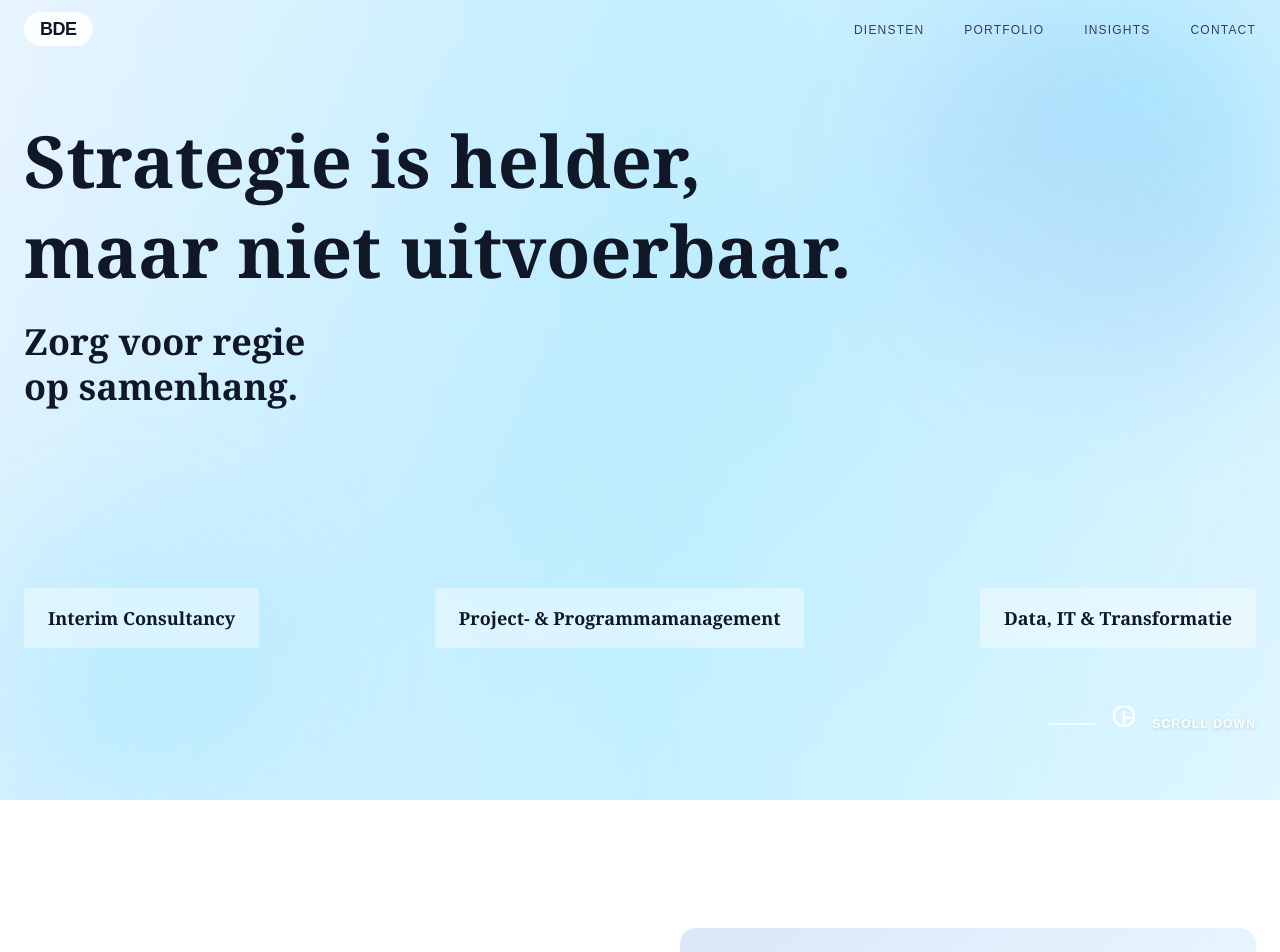
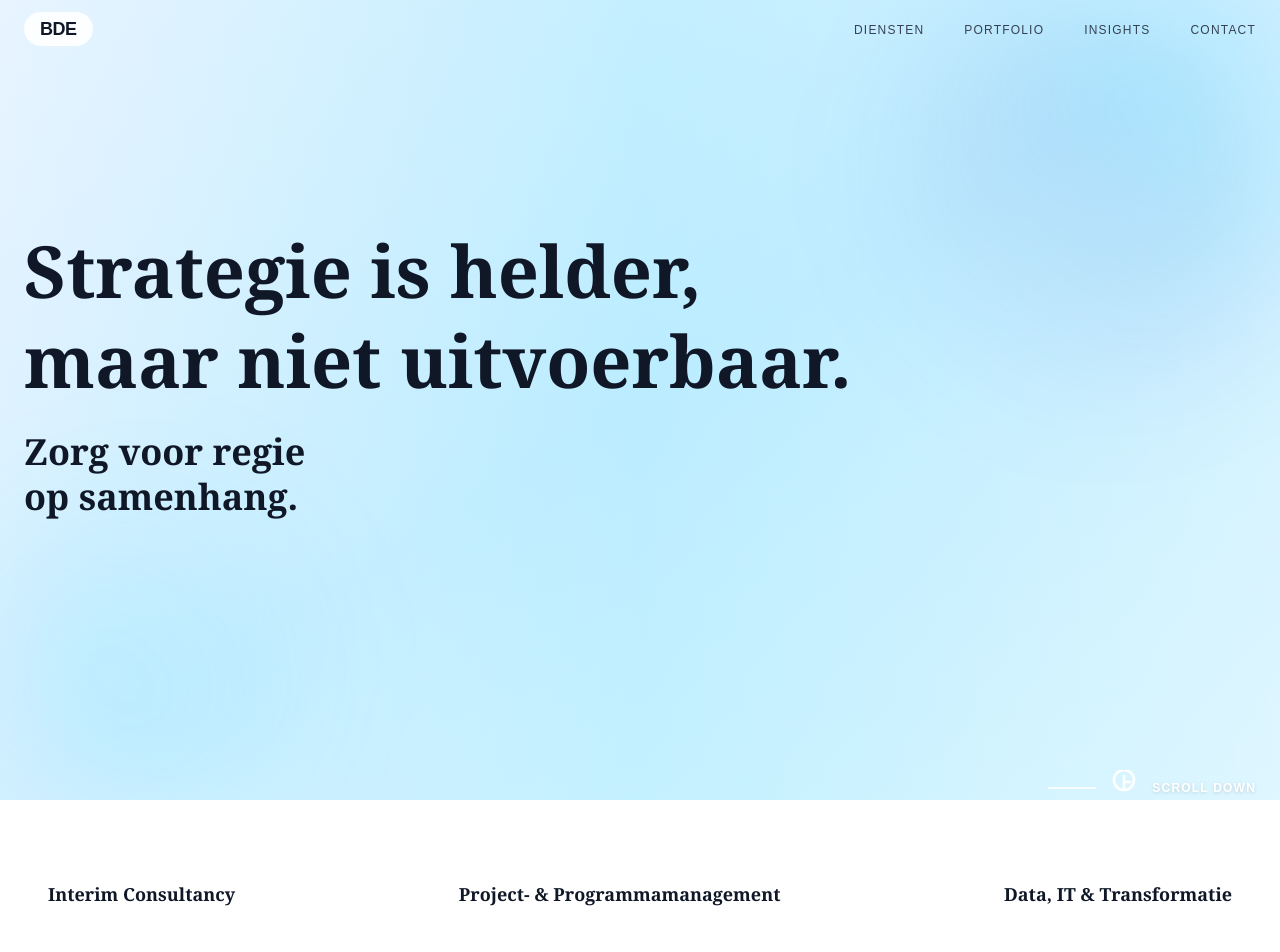
Before and after one commit to TinoiDam/bde-consulting.com, a Next.js app: page / in a window 1280 px wide. Shown: the top 952 px of the page. Built offline with nearby package versions, Linux system fonts and the light colour scheme.

Commit message:
Move specialisaties to separate section - hero now standalone, specialisaties editable later

```diff
--- a/app/page.tsx
+++ b/app/page.tsx
@@ -29,39 +29,39 @@ export default function Home() {
           </div>
         </div>
 
-        {/* Specialisaties - Floating over gradient */}
-        <div className="relative z-10 w-full py-8 md:py-12 lg:py-16">
-          <div className="max-w-7xl mx-auto px-6 w-full">
-            {/* Mobile: Vertical, Desktop: Horizontal */}
-            <div className="flex flex-col md:flex-row md:justify-between md:items-center gap-6 md:gap-8 mb-8">
-              <div className="bg-white/40 backdrop-blur-sm px-6 py-4 rounded-sm inline-block">
-                <p className="text-sm sm:text-base md:text-lg font-serif font-bold text-gray-900 whitespace-nowrap">
-                  Interim Consultancy
-                </p>
-              </div>
+        {/* Scroll Indicator - Hidden on mobile, visible on md+ */}
+        <div className="relative z-10 hidden md:flex justify-end items-center gap-4 pt-8 px-6">
+          <div className="w-12 h-0.5 bg-white/80"></div>
+          <svg className="w-6 h-6 text-white animate-bounce" fill="none" stroke="currentColor" viewBox="0 0 24 24" strokeWidth="2.5">
+            <path strokeLinecap="round" strokeLinejoin="round" d="M12 6v6m0 0v6m0-6h6m0 0h-6m0-12a10 10 0 100 20 10 10 0 000-20z" />
+          </svg>
+          <span className="text-xs font-bold tracking-widest text-white uppercase drop-shadow">
+            Scroll Down
+          </span>
+        </div>
+      </section>
 
-              <div className="bg-white/40 backdrop-blur-sm px-6 py-4 rounded-sm inline-block">
-                <p className="text-sm sm:text-base md:text-lg font-serif font-bold text-gray-900 whitespace-nowrap">
-                  Project- &amp; Programmamanagement
-                </p>
-              </div>
-
-              <div className="bg-white/40 backdrop-blur-sm px-6 py-4 rounded-sm inline-block">
-                <p className="text-sm sm:text-base md:text-lg font-serif font-bold text-gray-900 whitespace-nowrap">
-                  Data, IT &amp; Transformatie
-                </p>
-              </div>
+      {/* Specialisaties Section */}
+      <section className="py-8 md:py-12 lg:py-16 bg-white">
+        <div className="max-w-7xl mx-auto px-6 w-full">
+          {/* Mobile: Vertical, Desktop: Horizontal */}
+          <div className="flex flex-col md:flex-row md:justify-between md:items-center gap-6 md:gap-8">
+            <div className="bg-white/80 backdrop-blur-sm px-6 py-4 rounded-sm inline-block">
+              <p className="text-sm sm:text-base md:text-lg font-serif font-bold text-gray-900 whitespace-nowrap">
+                Interim Consultancy
+              </p>
             </div>
 
-            {/* Scroll Indicator - Hidden on mobile, visible on md+ */}
-            <div className="hidden md:flex justify-end items-center gap-4 pt-8">
-              <div className="w-12 h-0.5 bg-white/80"></div>
-              <svg className="w-6 h-6 text-white animate-bounce" fill="none" stroke="currentColor" viewBox="0 0 24 24" strokeWidth="2.5">
-                <path strokeLinecap="round" strokeLinejoin="round" d="M12 6v6m0 0v6m0-6h6m0 0h-6m0-12a10 10 0 100 20 10 10 0 000-20z" />
-              </svg>
-              <span className="text-xs font-bold tracking-widest text-white uppercase drop-shadow">
-                Scroll Down
-              </span>
+            <div className="bg-white/80 backdrop-blur-sm px-6 py-4 rounded-sm inline-block">
+              <p className="text-sm sm:text-base md:text-lg font-serif font-bold text-gray-900 whitespace-nowrap">
+                Project- &amp; Programmamanagement
+              </p>
+            </div>
+
+            <div className="bg-white/80 backdrop-blur-sm px-6 py-4 rounded-sm inline-block">
+              <p className="text-sm sm:text-base md:text-lg font-serif font-bold text-gray-900 whitespace-nowrap">
+                Data, IT &amp; Transformatie
+              </p>
             </div>
           </div>
         </div>
```
